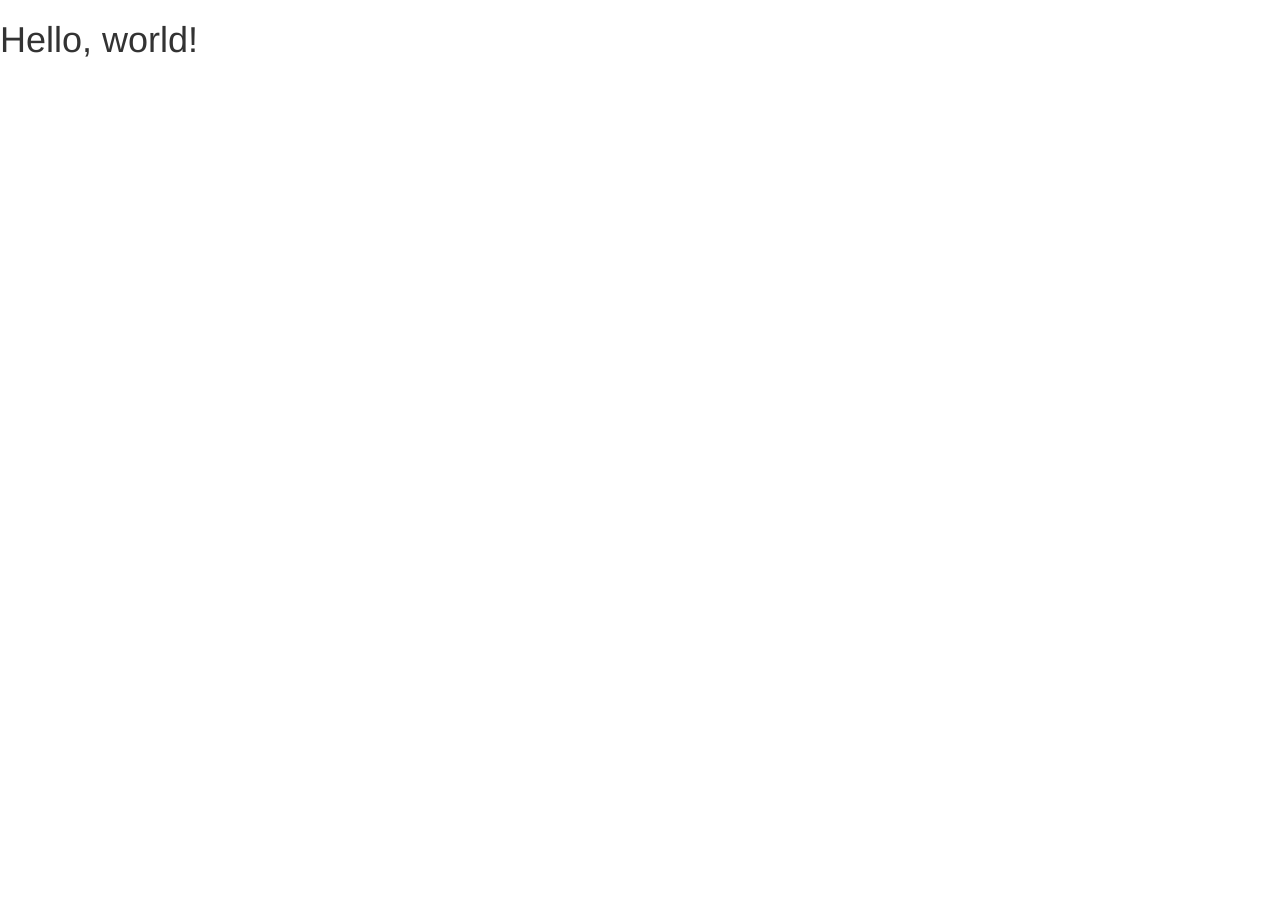
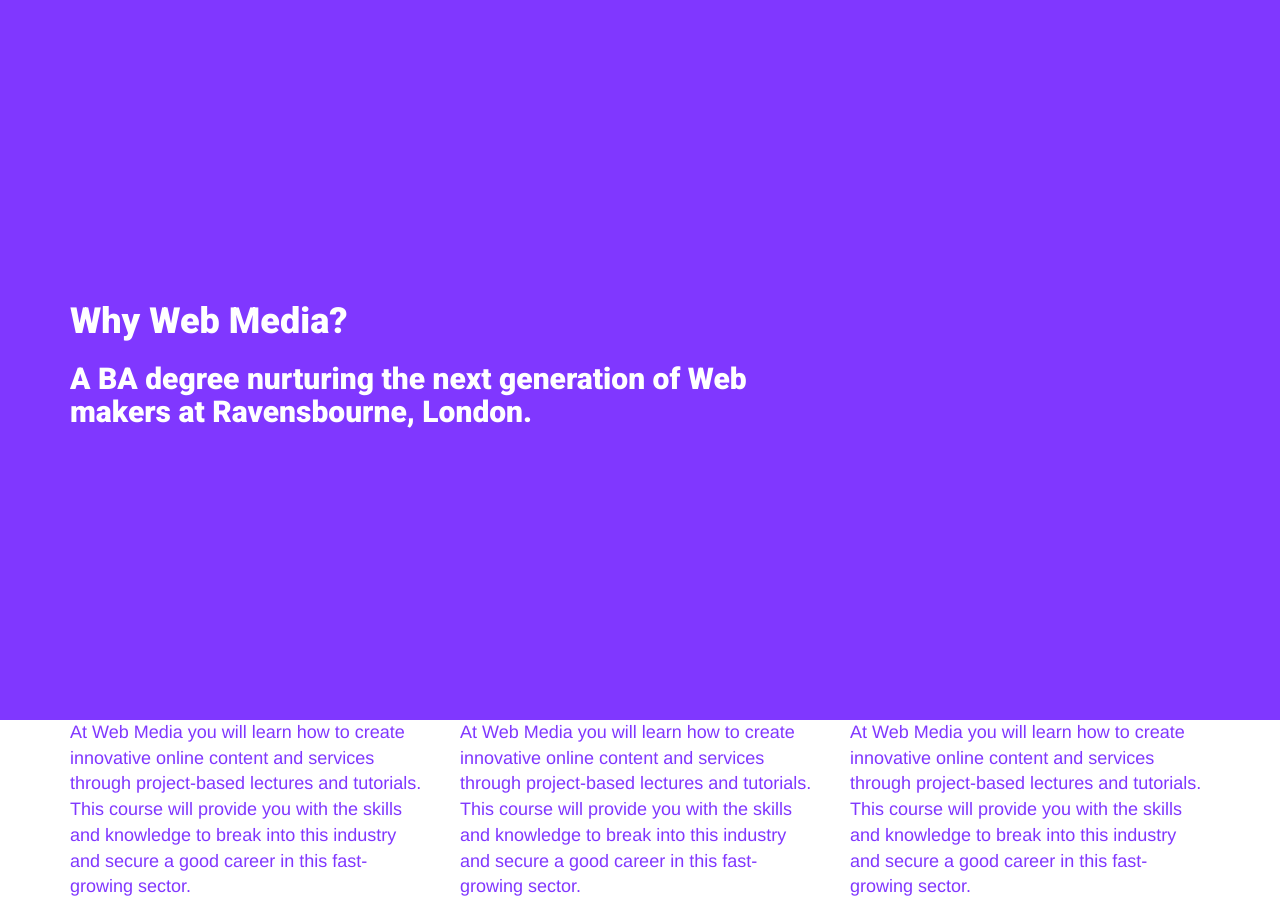
Before and after one commit to RavensbourneWebMedia/wm, a plain HTML site: page matteo/index.html in a window 1280 px wide. Before the commit the page ends 800 px from the top, so only its background shows below. Drawn offline with nearby package versions, Linux system fonts and the light colour scheme; a web font is replaced by a local one.

Commit message:
Added hero and 3-column example from blackbox.cool

```diff
--- /dev/null
+++ b/matteo/css/matteo.css
@@ -0,0 +1,39 @@
+/* TYPOGRAPHY */
+
+html
+{
+  font-size: 18px;
+}
+
+body
+{
+	font-family: 'Lekton', -apple-system-font, 'Helvetica Neue', Helvetica, Arial, serif;
+	font-weight: 300;
+    font-size: 100%;
+	-webkit-font-smoothing: antialiased;
+}
+
+h1, h2, h3, h4, h5, h6
+{
+	font-family: 'Roboto', -apple-system-font, 'Helvetica Neue', Helvetica, Arial, sans-serif;
+	font-weight: 900;
+	font-style: inherit;
+}
+
+/* COLOURS */
+
+body
+{
+/*    color: rgb(23, 183, 153);  */
+    color: #8037FF;
+}
+
+/* HERO */
+div#hero {
+    background-color: rgb(0, 204, 165);
+    background-color: #8037FF;
+    color: white;
+    height: 90vh;
+    display: flex;
+    align-items: center;
+}
--- a/matteo/index.html
+++ b/matteo/index.html
@@ -1,14 +1,18 @@
 <!DOCTYPE html>
 <html lang="en">
-  <head>
+
+<head>
     <meta charset="utf-8">
     <meta http-equiv="X-UA-Compatible" content="IE=edge">
     <meta name="viewport" content="width=device-width, initial-scale=1">
     <!-- The above 3 meta tags *must* come first in the head; any other head content must come *after* these tags -->
-    <title>Bootstrap 101 Template</title>
+    <title>Web Media mashup</title>
 
-    <!-- Bootstrap -->
+    <!-- stylesheets -->
+    <link href='https://fonts.googleapis.com/css?family=Lekton:400,400italic,700' rel='stylesheet' type='text/css'>
+    <link href='https://fonts.googleapis.com/css?family=Roboto:900,900italic' rel='stylesheet' type='text/css'>
     <link href="css/bootstrap.min.css" rel="stylesheet">
+    <link href="css/matteo.css" rel="stylesheet">
 
     <!-- HTML5 shim and Respond.js for IE8 support of HTML5 elements and media queries -->
     <!-- WARNING: Respond.js doesn't work if you view the page via file:// -->
@@ -16,13 +20,56 @@
       <script src="https://oss.maxcdn.com/html5shiv/3.7.2/html5shiv.min.js"></script>
       <script src="https://oss.maxcdn.com/respond/1.4.2/respond.min.js"></script>
     <![endif]-->
-  </head>
-  <body>
-    <h1>Hello, world!</h1>
+</head>
+
+<body>
+    <div id="hero">
+        <div class="container">
+            <div class="row">
+                <div class="col-md-8">
+                    <h1>Why Web Media?</h1>
+                    <h2>A BA degree nurturing the next generation of Web makers at Ravensbourne, London.</h2>
+                </div>
+            </div>
+        </div>
+    </div>
+    <!--
+    <div class="about">
+      <div class="intro">
+        <div class="container">
+          <div class="row">
+            <div class="col-md-8">
+              <hr>
+
+            </div>
+            <div class="col-md-4">
+            </div>
+          </div>
+        </div>
+      </div>
+-->
+    <div class="copy">
+        <div class="container">
+            <div class="row">
+                <div class="col-md-4">
+                    <p>At Web Media you will learn how to create innovative online content and services through project-based lectures and tutorials. This course will provide you with the skills and knowledge to break into this industry and secure a good career in this fast-growing sector. </p>
+                </div>
+                <div class="col-md-4">
+                    <p>At Web Media you will learn how to create innovative online content and services through project-based lectures and tutorials. This course will provide you with the skills and knowledge to break into this industry and secure a good career in this fast-growing sector. </p>
+                </div>
+                <div class="col-md-4">
+                    <p>At Web Media you will learn how to create innovative online content and services through project-based lectures and tutorials. This course will provide you with the skills and knowledge to break into this industry and secure a good career in this fast-growing sector. </p>
+                </div>
+            </div>
+        </div>
+    </div>
+
+
 
     <!-- jQuery (necessary for Bootstrap's JavaScript plugins) -->
     <script src="https://ajax.googleapis.com/ajax/libs/jquery/1.11.3/jquery.min.js"></script>
     <!-- Include all compiled plugins (below), or include individual files as needed -->
     <script src="js/bootstrap.min.js"></script>
-  </body>
+</body>
+
 </html>
```
